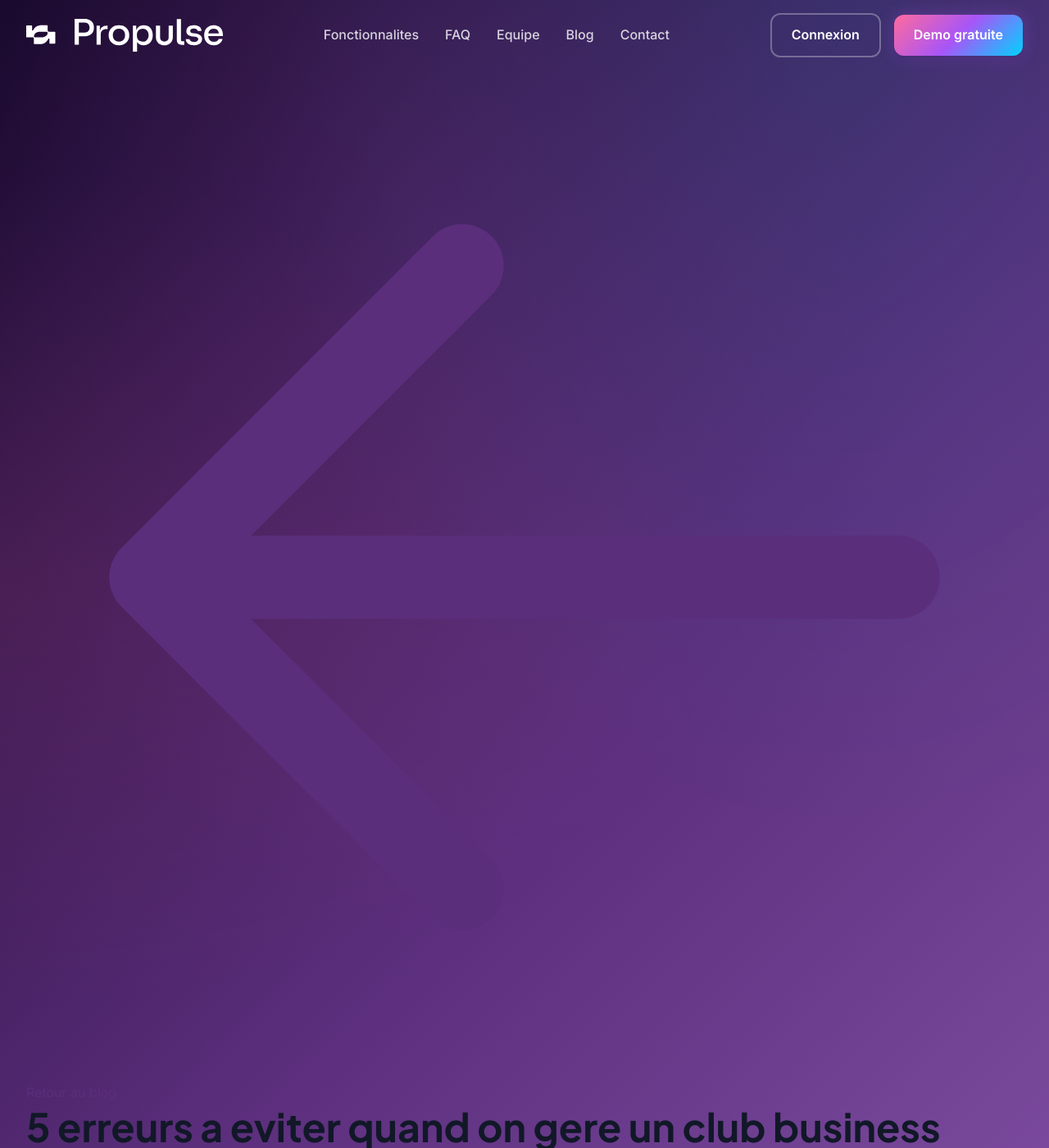
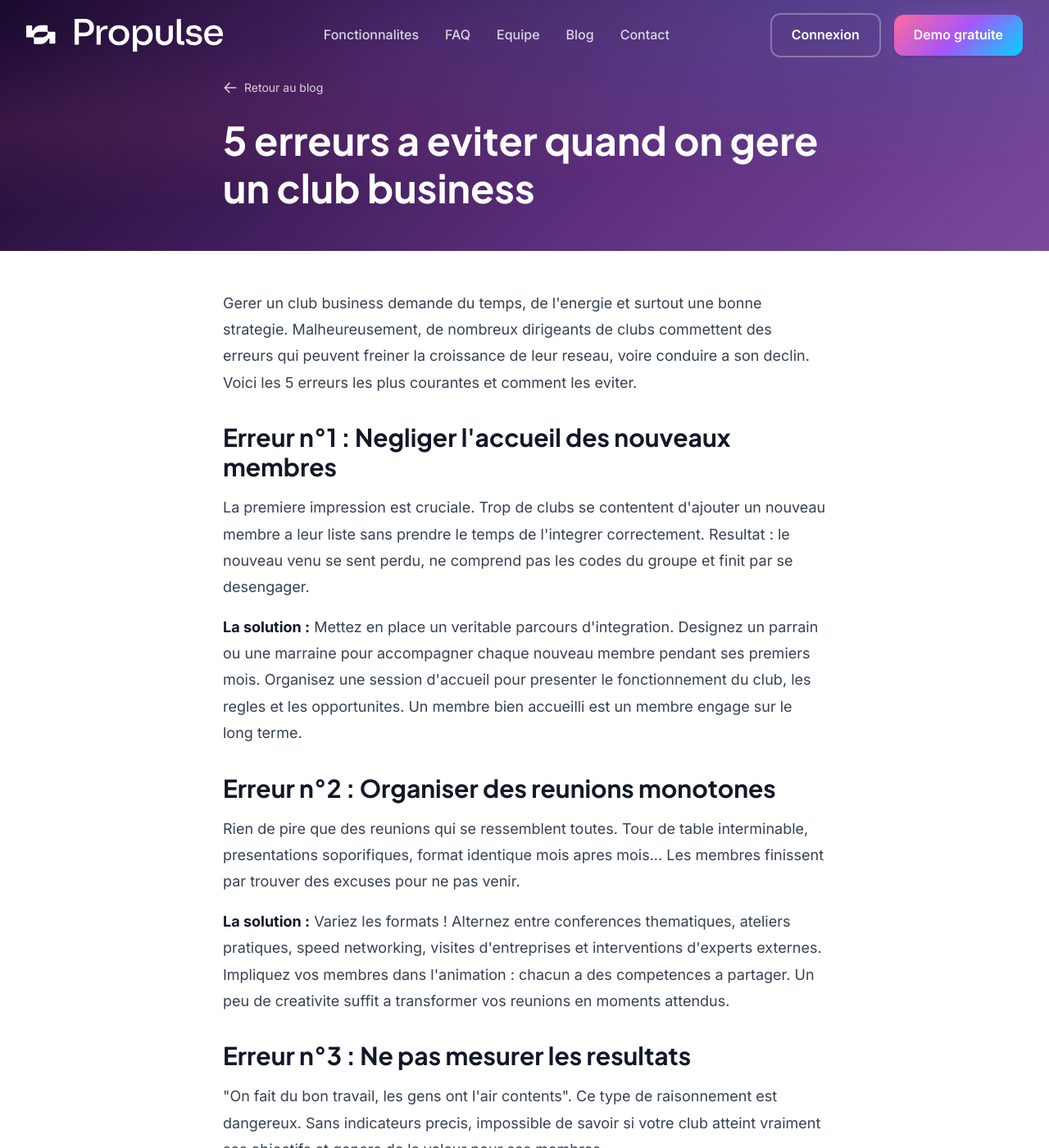
Before and after one commit to foreachcode/propulse-website, a Jekyll site: the page built from blog/5-erreurs-a-eviter-club-business.html, in a window 1280 px wide and 1400 px high. Shown: the whole window at 82% size. Built offline with Jekyll 4.4.1, drawn with Linux system fonts in a browser that asks for light colours; some web fonts are replaced.

Commit message:
Fix article page styles (header, back link, CTA box)
- Add h1 styles inside .article-header
- Add .article-back link styles
- Fix .article-cta-box h3, p and .btn positioning
- Bump CSS version to 1.2

Generated with [Claude Code](https://claude.ai/code)
via [Happy](https://happy.engineering)

Co-Authored-By: Claude <noreply@anthropic.com>
Co-Authored-By: Happy <yesreply@happy.engineering>

```diff
--- a/_includes/head.html
+++ b/_includes/head.html
@@ -37,7 +37,7 @@
 <link href="https://fonts.googleapis.com/css2?family=Inter:wght@400;500;600;700&family=Plus+Jakarta+Sans:wght@600;700;800&display=swap" rel="stylesheet">
 
 <!-- Styles -->
-<link rel="stylesheet" href="/css/main.css?v=1.1">
+<link rel="stylesheet" href="/css/main.css?v=1.2">
 
 <!-- Favicon -->
 <link rel="icon" type="image/svg+xml" href="/assets/logos/logo-propulse.svg">
--- a/_sass/_components.scss
+++ b/_sass/_components.scss
@@ -874,6 +874,41 @@
 
   .container {
     position: relative;
+    max-width: 800px;
+  }
+
+  h1 {
+    color: $white;
+    font-size: $text-3xl;
+    line-height: 1.2;
+    margin: 0;
+
+    @media (min-width: $breakpoint-md) {
+      font-size: $text-4xl;
+    }
+
+    @media (min-width: $breakpoint-lg) {
+      font-size: $text-5xl;
+    }
+  }
+}
+
+.article-back {
+  display: inline-flex;
+  align-items: center;
+  gap: $spacing-2;
+  color: rgba(255, 255, 255, 0.8);
+  font-size: $text-sm;
+  margin-bottom: $spacing-6;
+  transition: color $transition-fast;
+
+  &:hover {
+    color: $white;
+  }
+
+  svg {
+    width: 18px;
+    height: 18px;
   }
 }
 
@@ -991,6 +1026,24 @@
     background: $gradient-mesh;
     opacity: 0.5;
   }
+
+  h3 {
+    position: relative;
+    color: $white;
+    font-size: $text-2xl;
+    margin-bottom: $spacing-3;
+  }
+
+  p {
+    position: relative;
+    color: rgba(255, 255, 255, 0.8);
+    margin-bottom: $spacing-6;
+    font-size: $text-base;
+  }
+
+  .btn {
+    position: relative;
+  }
 }
 
 .article-cta-content {
```
